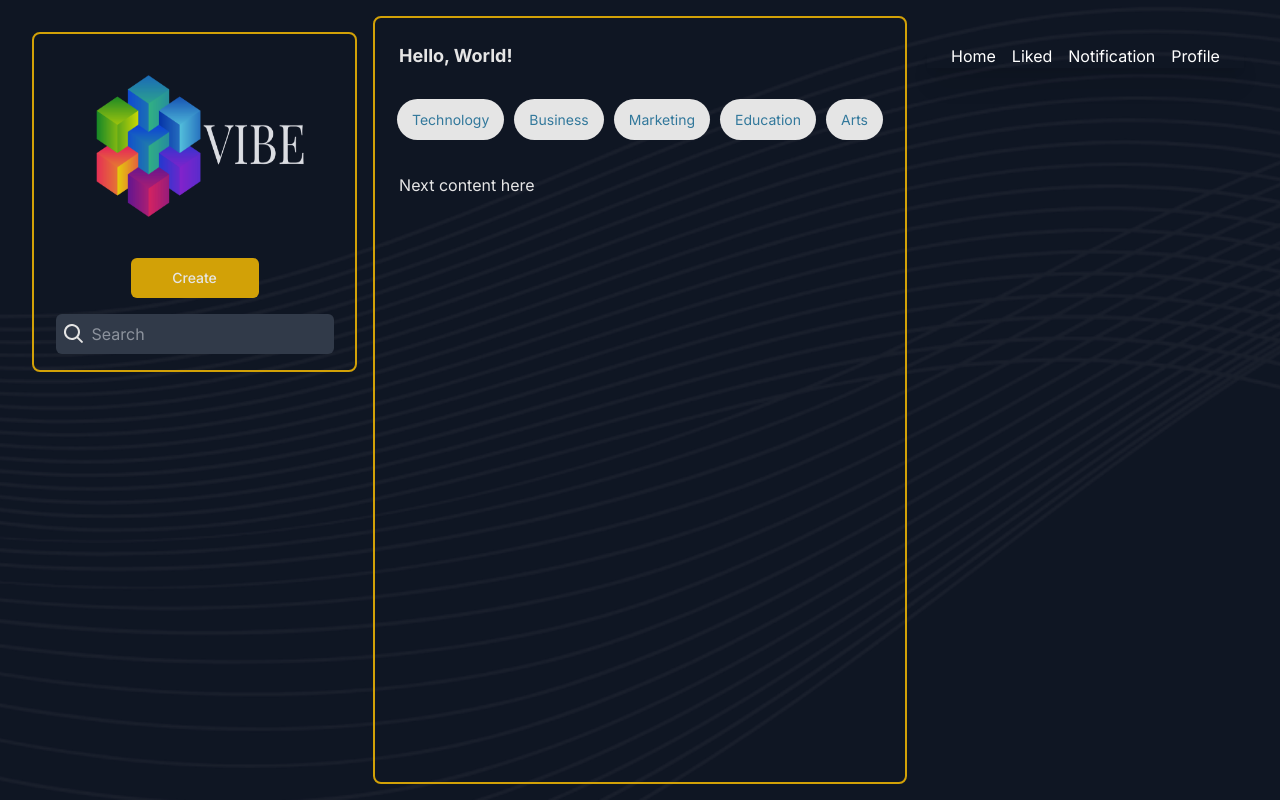
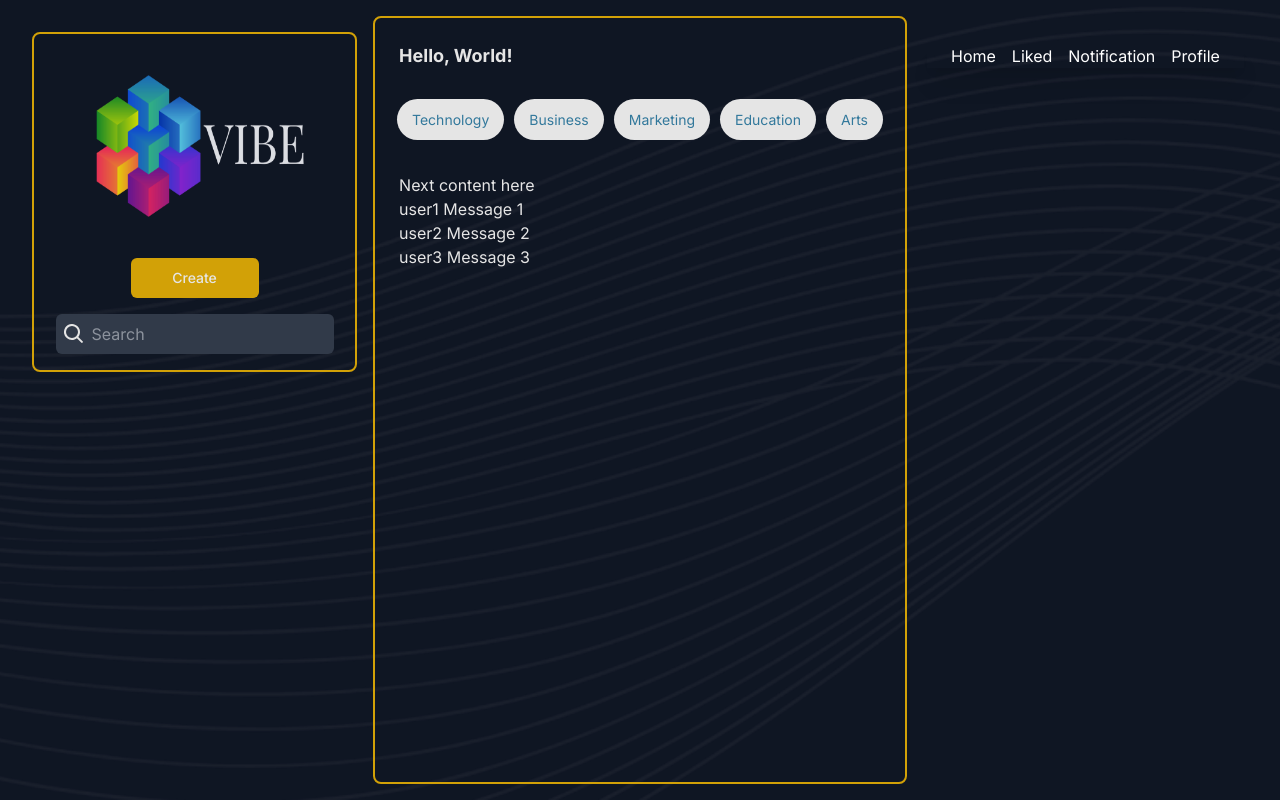
Before and after one commit to Rikitty/IThinkHackathon, a Next.js app in the folder src/VIBE_frontend/: page /dashboard in a window 1280 px wide. Built offline with nearby package versions, Linux system fonts and the light colour scheme.

Commit message:
added sample display for Local Storage CRUD

```diff
--- a/src/VIBE_frontend/src/app/crud.js
+++ b/src/VIBE_frontend/src/app/crud.js
@@ -24,21 +24,16 @@ function getDataFromLocalStorage() {
     const dataString = localStorage.getItem('data');
     return dataString ? JSON.parse(dataString) : [];
 }
-/* Sample data
-const initialData = [
-  {
-    username: "user1",
-    event_message: "Message 1",
-    image: [],
-    clip: []
-  },
-  {
-    username: "user2",
-    event_message: "Message 2",
-    image: [],
-    clip: []
-  }
-];
-saveDataToLocalStorage(initialData);
-const storedData = getDataFromLocalStorage();
-*/
+
+function deleteAllDataFromLocalStorage() {
+  localStorage.clear();
+}
+
+module.exports = {
+  saveDataToLocalStorage,
+  addDataToLocalStorage,
+  modifyDataInLocalStorage,
+  deleteDataFromLocalStorage,
+  getDataFromLocalStorage,
+  deleteAllDataFromLocalStorage
+};
--- a/src/VIBE_frontend/src/app/dashboard/page.tsx
+++ b/src/VIBE_frontend/src/app/dashboard/page.tsx
@@ -1,8 +1,33 @@
 'use client';
 import React from 'react';
 import Chip from '@/components/chip/Chip';
+import crud from '@/app/crud';
 
-const Dashboard: React.FC = () => {
+crud.deleteAllDataFromLocalStorage();
+const initialData = [
+  {
+    username: "user1",
+    event_message: "Message 1",
+    image: [],
+    clip: []
+  },
+  {
+    username: "user2",
+    event_message: "Message 2",
+    image: [],
+    clip: []
+  },
+  {
+    username: "user3",
+    event_message: "Message 3",
+    image: [],
+    clip: []
+  }
+];
+crud.saveDataToLocalStorage(initialData);
+const storedData = crud.getDataFromLocalStorage();
+
+const Dashboard : React.FC = () => {
   const chips = ['Technology', 'Business', 'Marketing', 'Education', 'Arts'];
   const handleChipClick = (chip: string) => {
     alert(`Chip clicked: ${chip}`);
@@ -21,6 +46,11 @@ const Dashboard: React.FC = () => {
       {/* Event Containers */}
       <div className='p-2 mt-5'>
         <h1>Next content here</h1>
+        {storedData.map((item: { username : String; event_message : String; }) => (
+        <div className="row-item">
+          {item.username} {item.event_message}
+        </div>
+      ))}
       </div>
     </div>
   );
```
